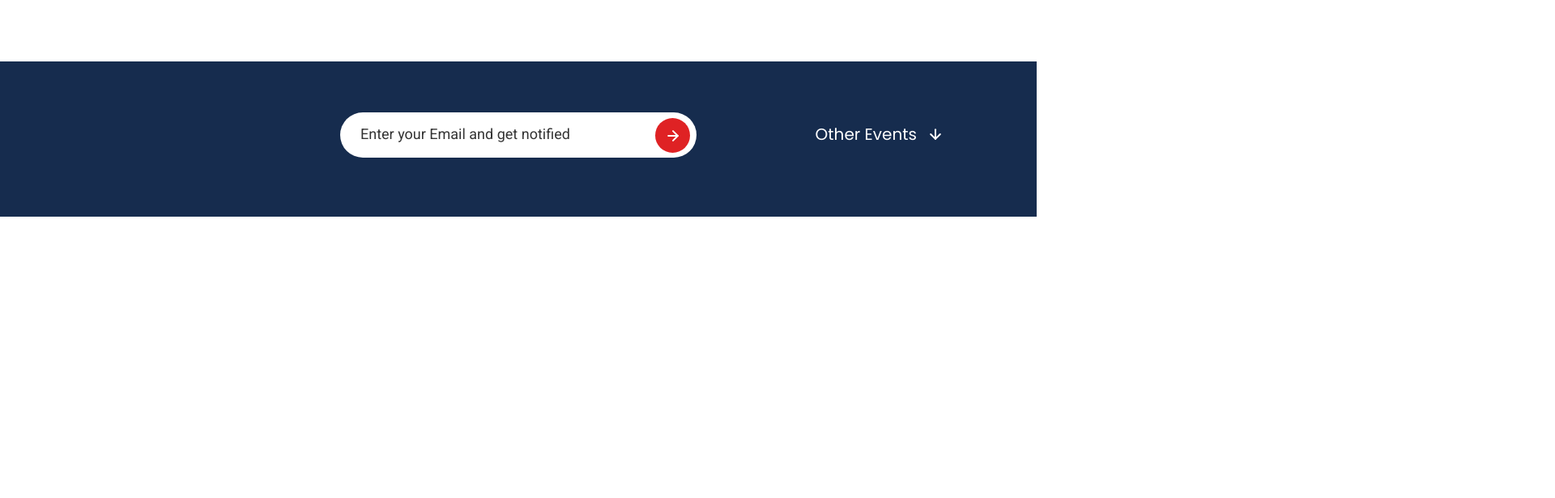
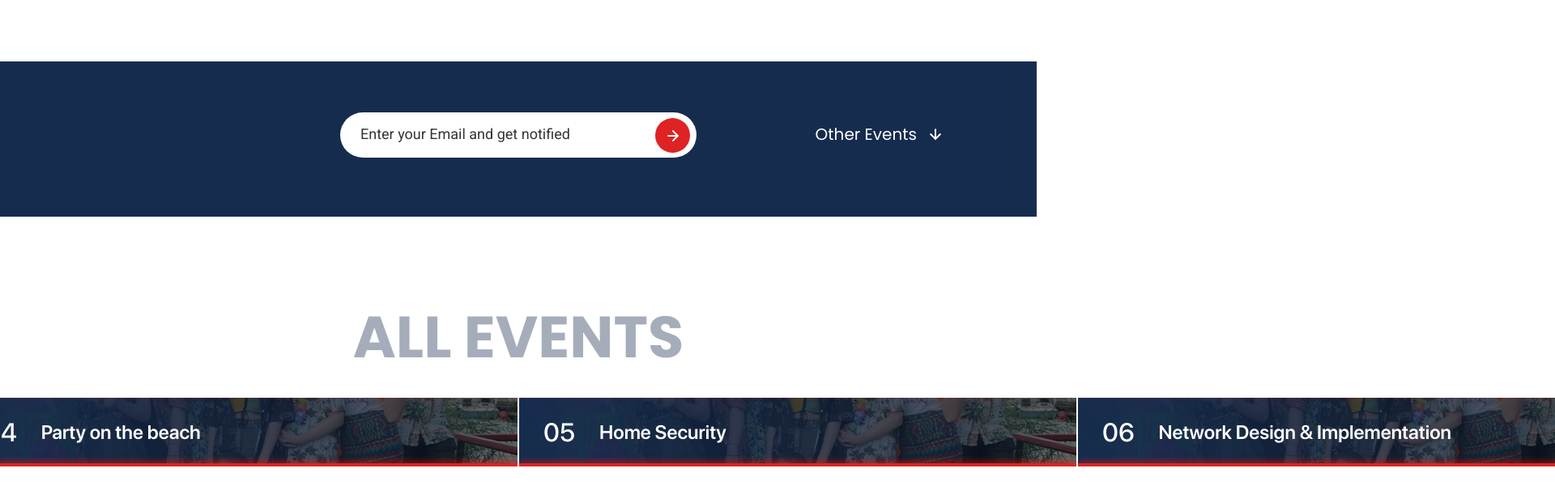
Before and after one commit to Alex99like/task-traine, a React (Vite) app: page / in a window 1280 px wide. Shown: the part 812-1428 px from the top of the page at 81% size, 1920 px wide, since content can reach past the window. Before the commit the page ends 1080 px from the top, so only its background shows below. Built offline with nearby package versions, Linux system fonts and the light colour scheme.

Commit message:
feat: add accordion adaptive 768

```diff
--- a/src/App.tsx
+++ b/src/App.tsx
@@ -7,7 +7,7 @@ function App() {
   return (
     <main className={styles.main}>
       <Home />
-      {/* <EventPage /> */}
+      <EventPage />
     </main>
   )
 }
--- a/src/components/AccordionItem/AccordionItem.module.scss
+++ b/src/components/AccordionItem/AccordionItem.module.scss
@@ -2,27 +2,42 @@
 
 .wrapper {
   display: flex;
+  flex-direction: column;
   overflow-x: hidden;
   overflow-y: hidden;
-  width: 85px;
-  height: 682px;
+
+  flex-direction: column-reverse;
+  width: 688px;
+  height: 85px;
   transition: all 1s linear;
 
   &.active {
-    width: calc(995px + 90px);
+    height: calc(460px + 90px);
   }
 
-  .card {
-    height: 100%;
-    transition: all 1s linear;
-    margin-left: 2px;
+  .item {
+    background-color: $text-dark-blue-color;
     position: relative;
-    font-family: 'SF Pro Display';
-
-    img {
+    display: flex;
+    flex-direction: row-reverse;
+    justify-content: flex-end;
+    align-items: center;
     width: 100%;
     height: 100%;
-      object-fit: cover;
+    min-height: 85px;
+    padding: 0px 30px;
+    gap: 30px;
+    bottom: 0px;
+
+    color: #fff;
+
+    .name {
+      position: relative;
+      font-weight: 600;
+      font-size: 24px;
+      color: #fff;
+      font-family: 'SF Pro Display';
+      z-index: 2;
     }
 
     .line {
@@ -34,70 +49,20 @@
       box-shadow: 0px 0px 10px #FF1E00;
     }
 
-    .aside {
-        position: absolute;
-        padding: 47px 40px;
-        left: 0;
-        top: 0;
-        display: flex;
-        flex-direction: column;
-        justify-content: flex-end;
-        width: 364px;
-        height: 100%;
-        background: rgba(18, 18, 18, 0.8);
-        backdrop-filter: blur(20px);
-
-        .name {
-          position: relative;
-          display: block;
-          font-weight: 600;
-          font-size: 24px;
+    .count {
       font-family: 'SF Pro Display';
+      font-weight: 500;
+      font-size: 32px;
       color: #fff;
-          margin-bottom: 10px;
+      z-index: 2;
     }
-
-        .date {
-          font-weight: 400;
-          display: block;
-          font-size: 18px;
-          color: rgba(255, 255, 255, 0.8);
-          margin-bottom: 25px;
-        }
-
-        .btn {
-          background-color: transparent;
-          display: block;
-          border: 3px solid rgba(255, 255, 255, 0.8);
-          border-left: 9px solid rgba(255, 255, 255, 0.8);;
-          width: 256px;
-          font-weight: 600;
-          font-size: 18px;
-          padding: 19px 0px;
-          color: #fff;
-          font-family: 'SF Pro Display';
-          letter-spacing: 1px;
-        }
-      }
-  }
-
-  .item {
-     display: flex;
-     cursor: pointer;
-     flex-direction: column;
-     justify-content: flex-end;
-     align-items: center;
-     position: relative;
-     min-width: 85px;
-     height: 100%;
-     padding: 18px 7px 18px 0px;
-     background-color: $text-dark-blue-color;
 
     .img {
       width: 100%;
       height: 100%;
       position: absolute;
       object-fit: cover;
+      object-position: top;
       left: 0;
       bottom: 0;
       z-index: 0;
@@ -110,34 +75,70 @@
       height: 100%;
       left: 0;
       bottom: 0;
-      background: linear-gradient(0deg, rgba(22,44,78,1) 0%, rgba(10,11,10,0.6072480017397583) 100%);
+      background: linear-gradient(90deg, rgba(22,44,78,1) 0%, rgba(10,11,10,0.6072480017397583) 100%);
     }
+  }
+
+  .card {
+    position: relative;
+    width: 100%;
+
+    img {
+      object-fit: cover;
+      position: relative;
+      bottom: 10px;
+      width: 100%;
+      height: 100%;
+    }
+
+    .aside {
+      position: absolute;
+      padding: 36px 40px;
+      left: 0;
+      bottom: 9px;
+      display: flex;
+      flex-direction: column;
+      justify-content: flex-end;
+      width: 688px;
+      height: 192px;
+      background: rgba(18, 18, 18, 0.8);
+      backdrop-filter: blur(20px);
 
       .name {
         position: relative;
-      top: -5px;
-      left: 4px;
-      writing-mode: vertical-rl;
-      transform: rotate(180deg);
+        display: block;
         font-weight: 600;
-      font-size: 32px;
+        font-size: 18px;
+        font-family: 'SF Pro Display';
         color: #fff;
-      margin-bottom: 30px;
-      font-family: 'SF Pro Display';
-      z-index: 2;
+        margin-bottom: 10px;
       }
 
-    .count {
+      .date {
+        font-weight: 400;
+        display: block;
+        font-size: 16px;
+        color: rgba(255, 255, 255, 0.8);
+        margin-bottom: 28px;
+      }
+
+      .btn {
+        background-color: transparent;
+        display: block;
+        border: 3px solid rgba(255, 255, 255, 0.8);
+        border-left: 9px solid rgba(255, 255, 255, 0.8);;
+        width: 169px;
+        font-weight: 600;
+        font-size: 14px;
+        padding: 10px 0px 12px;
+        color: #fff;
         font-family: 'SF Pro Display';
-      font-style: normal;
-      font-weight: 500;
-      font-size: 40px;
-      color: #fff;
-      z-index: 2;
+        letter-spacing: 1px;
+      }
     }
 
     .line {
-      bottom: 0px;
+        bottom: 6px;
         left: 0;
         position: absolute;
         width: 100%;
@@ -146,5 +147,153 @@
         box-shadow: 0px 0px 10px #FF1E00;
       }
   }
+}
 
-}
+// .wrapper {
+//   display: flex;
+//   overflow-x: hidden;
+//   overflow-y: hidden;
+//   width: 85px;
+//   height: 682px;
+//   transition: all 1s linear;
+
+//   &.active {
+//     width: calc(995px + 90px);
+//   }
+
+//   .card {
+//     height: 100%;
+//     transition: all 1s linear;
+//     margin-left: 2px;
+//     position: relative;
+//     font-family: 'SF Pro Display';
+
+    // img {
+    //   width: 100%;
+    //   height: 100%;
+    //   object-fit: cover;
+    // }
+
+    // .line {
+    //   bottom: 0px;
+    //   left: 0;
+    //   position: absolute;
+    //   width: 100%;
+    //   border: 2px solid #DF2224;
+    //   box-shadow: 0px 0px 10px #FF1E00;
+    // }
+
+//     .aside {
+//         position: absolute;
+//         padding: 47px 40px;
+//         left: 0;
+//         top: 0;
+//         display: flex;
+//         flex-direction: column;
+//         justify-content: flex-end;
+//         width: 364px;
+//         height: 100%;
+//         background: rgba(18, 18, 18, 0.8);
+//         backdrop-filter: blur(20px);
+
+//         .name {
+//           position: relative;
+//           display: block;
+//           font-weight: 600;
+//           font-size: 24px;
+//           font-family: 'SF Pro Display';
+//           color: #fff;
+//           margin-bottom: 10px;
+//         }
+
+//         .date {
+//           font-weight: 400;
+//           display: block;
+//           font-size: 18px;
+//           color: rgba(255, 255, 255, 0.8);
+//           margin-bottom: 25px;
+//         }
+
+//         .btn {
+//           background-color: transparent;
+//           display: block;
+//           border: 3px solid rgba(255, 255, 255, 0.8);
+//           border-left: 9px solid rgba(255, 255, 255, 0.8);;
+//           width: 256px;
+//           font-weight: 600;
+//           font-size: 18px;
+//           padding: 19px 0px;
+//           color: #fff;
+//           font-family: 'SF Pro Display';
+//           letter-spacing: 1px;
+//         }
+//       }
+//   }
+
+//   .item {
+//      display: flex;
+//      cursor: pointer;
+//      flex-direction: column;
+//      justify-content: flex-end;
+//      align-items: center;
+//      position: relative;
+//      min-width: 85px;
+//      height: 100%;
+//      padding: 18px 7px 18px 0px;
+//      background-color: $text-dark-blue-color;
+
+    // .img {
+    //   width: 100%;
+    //   height: 100%;
+    //   position: absolute;
+    //   object-fit: cover;
+    //   left: 0;
+    //   bottom: 0;
+    //   z-index: 0;
+    //   object-position: 0;
+    // }
+
+    // .bg {
+    //   position: absolute;
+    //   width: 100%;
+    //   height: 100%;
+    //   left: 0;
+    //   bottom: 0;
+    //   background: linear-gradient(0deg, rgba(22,44,78,1) 0%, rgba(10,11,10,0.6072480017397583) 100%);
+    // }
+
+    // .name {
+    //   position: relative;
+    //   top: -5px;
+    //   left: 4px;
+    //   writing-mode: vertical-rl;
+    //   transform: rotate(180deg);
+    //   font-weight: 600;
+    //   font-size: 32px;
+    //   color: #fff;
+    //   margin-bottom: 30px;
+    //   font-family: 'SF Pro Display';
+    //   z-index: 2;
+    // }
+
+    // .count {
+    //   font-family: 'SF Pro Display';
+    //   font-style: normal;
+    //   font-weight: 500;
+    //   font-size: 40px;
+    //   color: #fff;
+    //   z-index: 2;
+    // }
+
+    // .line {
+    //   bottom: 0px;
+    //   left: 0;
+    //   position: absolute;
+    //   width: 100%;
+    //   height: 0px;
+    //   border: 2px solid #DF2224;
+    //   box-shadow: 0px 0px 10px #FF1E00;
+    // }
+//   }
+
+// }
--- a/src/view/EventsPage/EventPage.module.scss
+++ b/src/view/EventsPage/EventPage.module.scss
@@ -7,10 +7,20 @@
   padding-top: 95px;
   padding-bottom: 100px;
 
+  @media (max-width: 786px) {
+    padding-top: 38px;
+    padding-bottom: 100px;
+  }
+
   .title {
     color: $gray-text-color;
     font-weight: 700;
     font-size: 72px;
+
+    @media (max-width: 786px) {
+      flex-direction: column;
+      font-size: 36px;
+    }
   }
 
   .accordion {
@@ -18,5 +28,10 @@
     justify-content: space-between;
     margin-top: 21px;
     gap: 2px;
+
+    @media (max-width: 786px) {
+      flex-direction: column;
+      margin-top: 10px;
+    }
   }
 }
```
Lines whose indentation alone changed are shown as unchanged.
